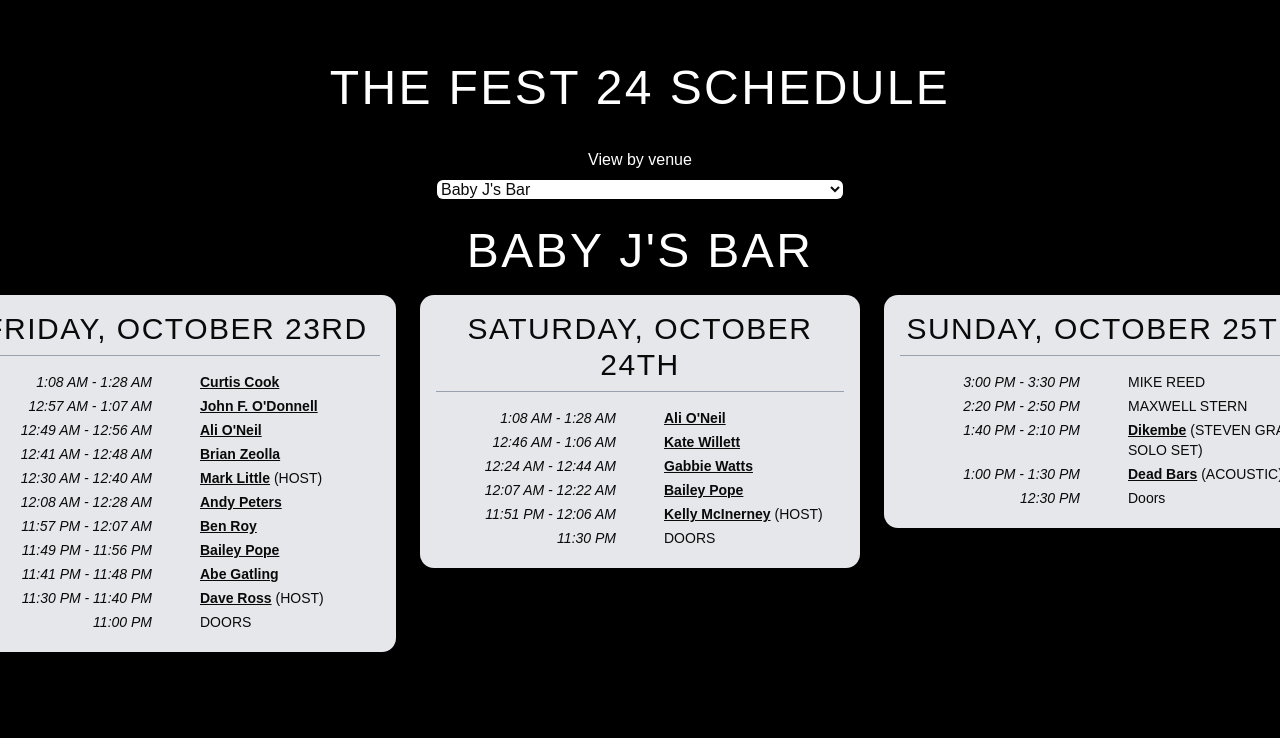
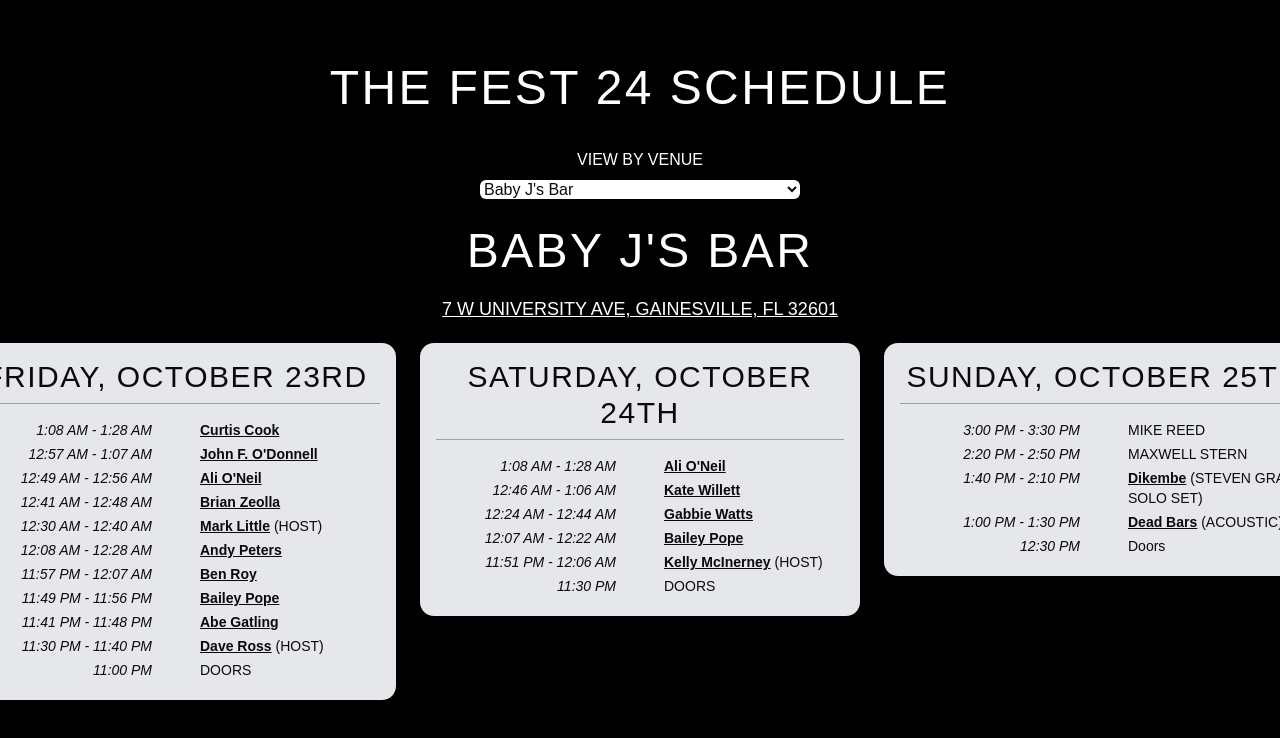
Before and after one commit to carolb92/fest-24-schedule-mockup, a React (Vite) app: page / in a window 1280 px wide. Shown: the top 738 px of the page. Built offline with nearby package versions, Linux system fonts and the light colour scheme.

Commit message:
Fix day number bug, add venue addresses

```diff
--- a/src/App.tsx
+++ b/src/App.tsx
@@ -1,6 +1,6 @@
 import { useState } from "react";
 import schedule from "@/data/events.json";
-import VenueCardContainer from "./components/VenueCardContainer";
+import VenueCardContainer from "@/components/VenueCardContainer";
 
 function App() {
 	const eventsByVenue = new Map();
@@ -11,12 +11,12 @@
 		eventsByVenue.get(event.venue_name).add({ ...event });
 	}
 
+	console.log("events by venue: ", eventsByVenue);
+
 	const sortedVenueList = Array.from(eventsByVenue.keys()).sort();
 
 	const [venueShown, setVenueShown] = useState(sortedVenueList[1]);
 	const venueSchedule = eventsByVenue.get(venueShown);
-
-	//TODO: decrease select width to prevent horizontal overflow on small devices
 
 	return (
 		<main className="flex flex-col py-16 px-10 items-center bg-black min-h-screen gap-y-2">
@@ -24,14 +24,14 @@
 				the fest 24 schedule
 			</h1>
 
-			<label htmlFor="venue-select" className="text-white mt-4">
+			<label htmlFor="venue-select" className="text-white mt-4 uppercase">
 				View by venue
 			</label>
 			<select
 				value={venueShown}
 				onChange={(e) => setVenueShown(e.target.value)}
 				id="venue-select"
-				className="bg-white rounded-sm"
+				className="bg-white rounded-sm w-80 truncate"
 			>
 				{sortedVenueList.map((venue) => (
 					<option value={venue} key={venue}>
--- a/src/components/VenueCardContainer.tsx
+++ b/src/components/VenueCardContainer.tsx
@@ -1,4 +1,5 @@
 import ScheduleCard from "./ScheduleCard";
+import { festDays, addresses } from "@/lib/constants";
 
 type EventInfo = {
 	day: number;
@@ -44,23 +45,32 @@
 
 	console.log("daily schedules: ", dailySchedulesSorted);
 
-	const days = [
-		"Friday, October 23rd",
-		"Saturday, October 24th",
-		"Sunday, October 25th",
-	];
+	const venueAddress = addresses[venue];
 
 	return (
 		<div className="flex flex-col items-center gap-y-5 mt-5">
 			<h2 className="text-white text-5xl uppercase tracking-wider font-display">
 				{venue}
 			</h2>
+			<a
+				className="text-white text-lg text-center uppercase underline"
+				href={`https://www.google.com/maps/place/${venueAddress}`}
+				target="_blank"
+				rel="noopener noreferrer"
+			>
+				{venueAddress}
+			</a>
 			<div className="flex flex-col xl:flex-row gap-6">
-				{dailySchedulesSorted.map((day, i) => (
-					<ScheduleCard title={days[i]}>
+				{dailySchedulesSorted.map((day) => {
+					const dayNum = day[0].day;
+					return (
+						<ScheduleCard title={festDays[dayNum - 1]}>
 							<ul>
 								{day.map((event) => (
-								<li className="grid grid-cols-2 gap-12 mb-1">
+									<li
+										className="grid grid-cols-2 gap-12 mb-1"
+										key={event.event_id}
+									>
 										<span className="text-end italic font-light">
 											{event.end_string
 												? `${event.start_string} - ${event.end_string}`
@@ -90,7 +100,8 @@
 								))}
 							</ul>
 						</ScheduleCard>
-				))}
+					);
+				})}
 			</div>
 		</div>
 	);
--- /dev/null
+++ b/src/lib/constants.ts
@@ -0,0 +1,34 @@
+export const addresses: Record<string, string> = {
+	"!FEST Registration - BOXCAR Beer and Wine Garden":
+		"201 SE Depot Ave, Gainesville, FL 32601",
+	"Baby J's Bar": "7 W University Ave, Gainesville, FL 32601",
+	"Bo Diddley Plaza": "111 E University Ave, Gainesville, FL 32601",
+	"Depot Village": "404 SE 2nd St, Gainesville, FL 32601",
+	"First Magnitude Brewing Co.": "1220 SE Veitch St, Gainesville, FL 32601",
+	Heartwood: "619 S Main St, Gainesville, FL 32601",
+	"Hippodrome State Theatre - 2nd Floor Main Theater":
+		"25 SE 2nd Pl, Gainesville, FL 32601",
+	"Hippodrome State Theatre FEST Comedy Showcase":
+		"25 SE 2nd Pl, Gainesville, FL 32601",
+	"How Bazar": "60 SW 2nd St, Gainesville, FL 32601",
+	"Loosey's": "120 SW 1st Ave, Gainesville, FL 32601",
+	"The Atlantic": "19 W University Ave, Gainesville, FL 32601",
+	"The Backyard @ Boca Fiesta & Palomino":
+		"232, SE 1st St, Gainesville, FL 32601",
+	"The Bull": "18 SW 1st Ave, Gainesville, FL 32601",
+	"The Lynx": "601 S Main St, Gainesville, FL 32601",
+	"The Wooly": "20 N Main St, Gainesville, FL 32601",
+	"University Club": "18 E University Ave, Gainesville, FL 32601",
+	Vecinos: "208 W University Ave, Gainesville, FL 32601",
+	"Vivid Music Hall": "201 W University Ave, Gainesville, FL 32601",
+	"Vivid Music Hall FEST Comedy Showcase":
+		"201 W University Ave, Gainesville, FL 32601",
+	"Vivid Music Hall FEST WRESTLING":
+		"201 W University Ave, Gainesville, FL 32601",
+};
+
+export const festDays = [
+	"Friday, October 23rd",
+	"Saturday, October 24th",
+	"Sunday, October 25th",
+];
```
Lines whose indentation alone changed are shown as unchanged.
